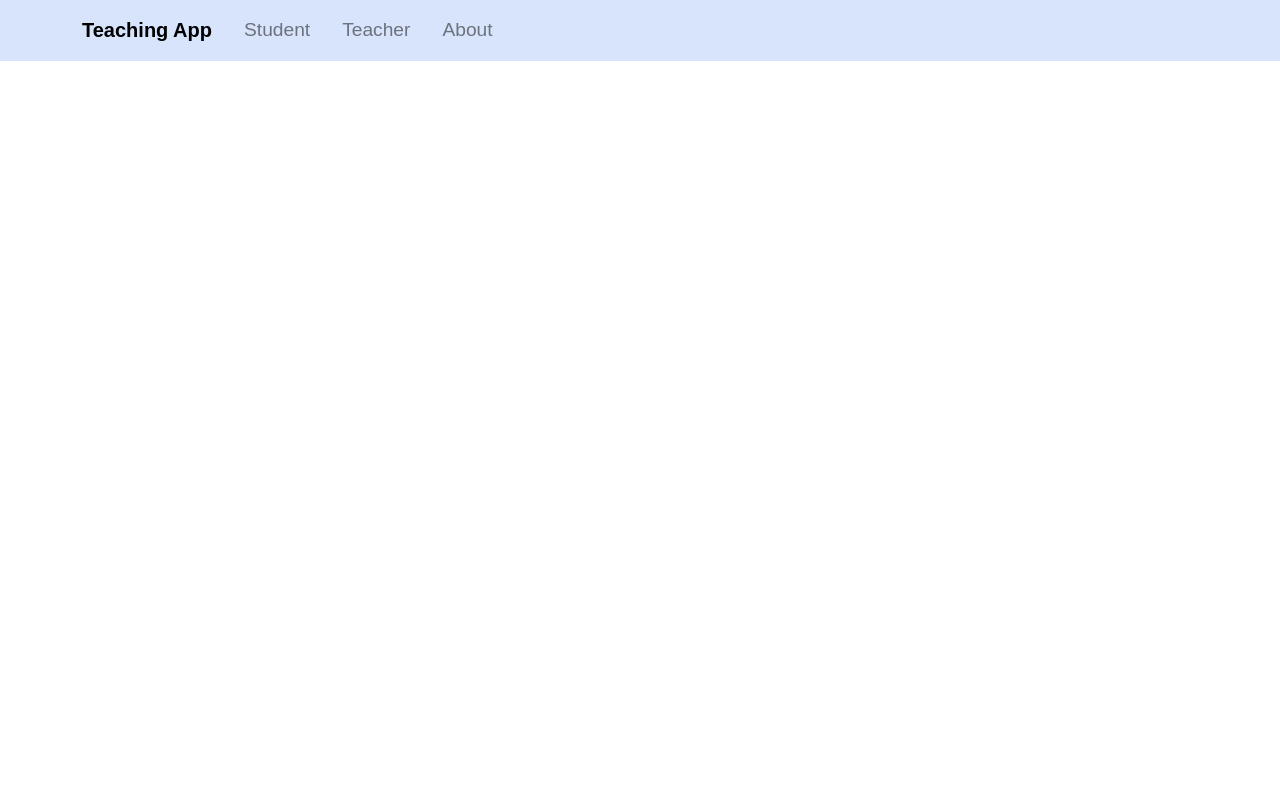
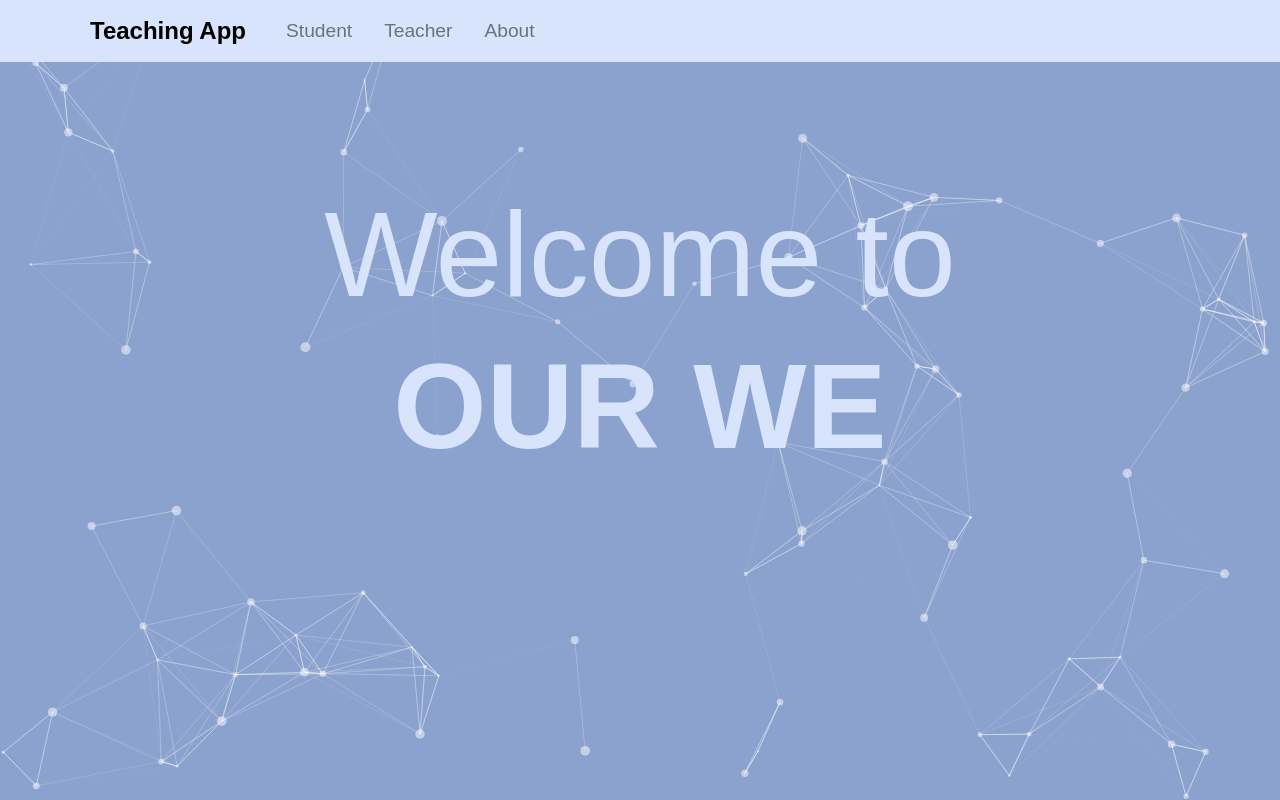
Before and after one commit to RickeyZh/ignitionhacks2023, a React (Create React App) app: page /#/ in a window 1280 px wide. Built offline with nearby package versions, Linux system fonts and the light colour scheme.

Commit message:
fix routing and home for navbar
#3

```diff
--- a/src/App.css
+++ b/src/App.css
@@ -97,3 +97,13 @@
 .navi-link:hover {
   color: rgba(0, 0, 0, 0.3);
 }
+
+.navi-brand {
+  text-decoration: none;
+  font-weight: 600;
+  padding-right: 0.5rem;
+  padding-left: 0.5rem;
+  display: block;
+  color: rgba(0, 0, 0);
+  font-size: 1.5rem;
+}
--- a/src/App.js
+++ b/src/App.js
@@ -12,7 +12,8 @@ export default function App() {
     <>
       <Navbar />
       <Routes>
-        <Route path="/ignitionhacks2023" element={<Home />} />
+        <Route path="/" element={<Home />} />
+        <Route path="/home" element={<Home />} />
         <Route path="/teacher" element={<Teacher />} />
         <Route path="/student" element={<Student />} />
         <Route path="/about" element={<About />} />
--- a/src/Components/Navbar.js
+++ b/src/Components/Navbar.js
@@ -8,7 +8,11 @@ function Navi() {
   return (
     <Navbar className="navbar">
       <Container>
-        <Navbar.Brand href="/ignitionhacks2023">Teaching App</Navbar.Brand>
+        <Navbar.Brand>
+          <Link className="navi-brand" to="/home">
+            Teaching App
+          </Link>
+        </Navbar.Brand>
         <Navbar.Toggle aria-controls="basic-navbar-nav" />
         <Navbar.Collapse id="basic-navbar-nav">
           <Nav className="me-auto">
```
